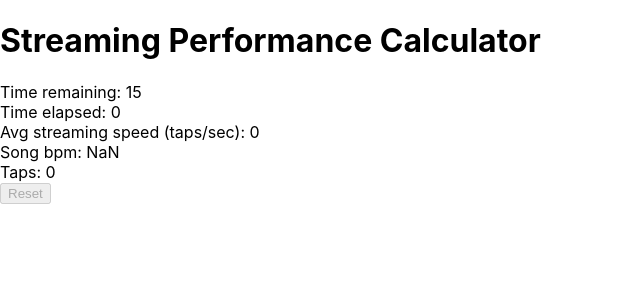
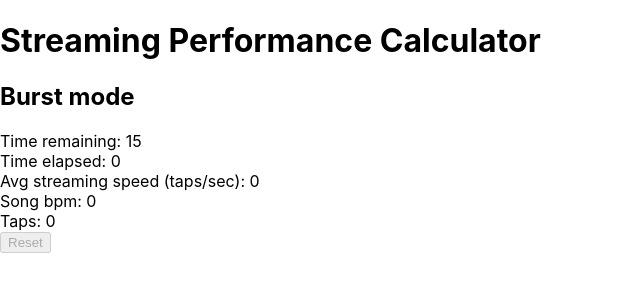
Before and after one commit to Work-DanielJohn/Personal-Streaming-Evaluator, a React (Create React App) app: page / in a window 1280 px wide. Shown: the top 300 px of the page, without its empty margins (0-640 px from the left). Built offline with nearby package versions, Linux system fonts and the light colour scheme.

Commit message:
Structure redesign for features

```diff
--- a/src/App.js
+++ b/src/App.js
@@ -1,6 +1,6 @@
 import { useEffect , useState, useCallback } from "react"
 import Header from "./components/Header"
-import Content from "./components/Content"
+import Burst from "./components/Burst"
 
 // Default settings
 const defaultSettings = {
@@ -11,19 +11,21 @@ const defaultSettings = {
   streamFreq: 4,        // Frequency of 4: 1 tap per semi-quaver. Freq of 1: 1 tap per quaver.
 }
 
+const mode = "Burst mode"
+
 const App = () => {
   const settings = Object.create(defaultSettings)
 
-  const totalTime = settings.testTime * settings.timeMultiplier
+  const totalTime = settings.testTime
   const [timer, setTimer] = useState(totalTime)
   const [start, setStart] = useState(false)
-  const [taps, setTaps] = useState(0)
+  const [taps, setTaps] = useState(-1)            // Costs one tap to start ;)
 
   // Timer countdown
   useEffect(() => {
     (timer > 0) &&                                // When timer hasn't run out
     (start === true) &&                           // When test has started
-    setTimeout(() => setTimer(timer - 1), (1000 / settings.timeMultiplier)) // Function to count down
+    setTimeout(() => setTimer(timer - 1), (1000)) // Function to count down
   }, [settings, timer, start])
 
   // Add tap
@@ -58,7 +60,7 @@ const App = () => {
   return (
     <div className="container">
       <Header title={"Streaming Performance Calculator"} />
-      <Content time={timer} settings={settings} totalTime={totalTime} taps={taps} />
+      <Burst title={mode} time={timer} settings={settings} totalTime={totalTime} taps={taps} />
       <button onClick={reset} disabled={timer!==0}>Reset</button>
     </div>
   );
--- a/src/components/Content.js
+++ b/src/components/Burst.js
@@ -1,8 +1,9 @@
 import StatsPanel from "./StatsPanel"
 
-const Content = ({ time, settings, totalTime, taps }) => {
+const Content = ({ title, time, settings, totalTime, taps }) => {
     return (
         <div>
+            <h2>{title}</h2>
             <StatsPanel time={time} settings={settings} totalTime={totalTime} taps={taps} />
         </div>
     )
--- a/src/components/StatsPanel.js
+++ b/src/components/StatsPanel.js
@@ -1,16 +1,17 @@
 const StatsPanel = ({ time, settings, totalTime, taps }) => {
     const timeElapsed = totalTime - time
-    const averageStream = settings.timeMultiplier * taps / timeElapsed
-    const songBPM = taps / ((totalTime - time) / settings.timeMultiplier) * (60 / settings.streamFreq)
+    const averageStream = taps / timeElapsed
+    const songBPM = taps / (totalTime - time) * (60 / settings.streamFreq)
 
     return (
         <div>
-            Time remaining: {time/settings.timeMultiplier} <br></br>
-            Time elapsed: {(totalTime - time) / settings.timeMultiplier} <br></br>
-            Avg streaming speed (taps/sec): {isNaN(averageStream) || !isFinite(averageStream) ? "0"
-            : Math.round(settings.timeMultiplier * averageStream) / settings.timeMultiplier} <br></br>
-            Song bpm: {Math.round(settings.timeMultiplier * songBPM) / settings.timeMultiplier} <br></br>
-            Taps: {taps}
+            Time remaining: {time} <br></br>
+            Time elapsed: {totalTime - time} <br></br>
+            Avg streaming speed (taps/sec): {isNaN(averageStream) || !isFinite(averageStream)
+                ? "0" : averageStream} <br></br>
+            Song bpm: {isNaN(songBPM) || !isFinite(songBPM)
+                ? "0" : songBPM} <br></br>
+            Taps: {taps < 0 ? "0" : taps}
         </div>
     )
 }
```
